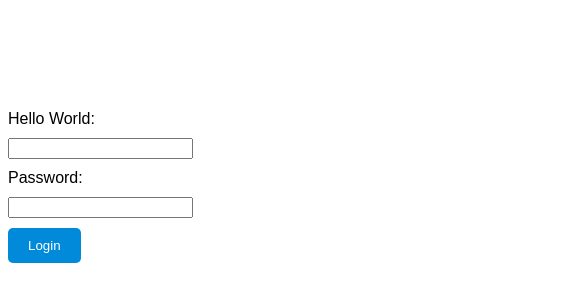
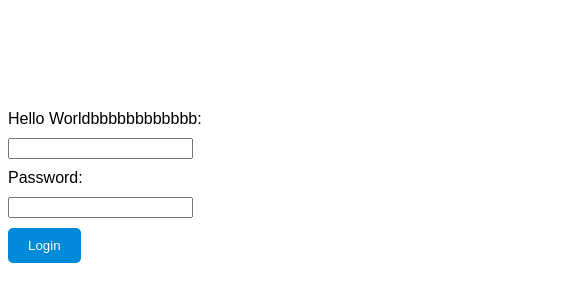
Before and after one commit to sarunnut1236/myCourseVilleEisenhowerMatrixProject, a plain HTML site: page view/login.html in a window 1280 px wide. Shown: the part 202-504 px from the top of the page, 0-573 px from the left. Drawn offline with Linux system fonts and the light colour scheme.

Commit message:
Update login.html

```diff
--- a/view/login.html
+++ b/view/login.html
@@ -25,7 +25,7 @@
 
     <div id="login-form">
       <form id="login-form">
-        <label for="username">Hello World:</label>
+        <label for="username">Hello Worldbbbbbbbbbbbb:</label>
         <input type="text" id="username" name="username" />
 
         <label for="password">Password:</label>
```
